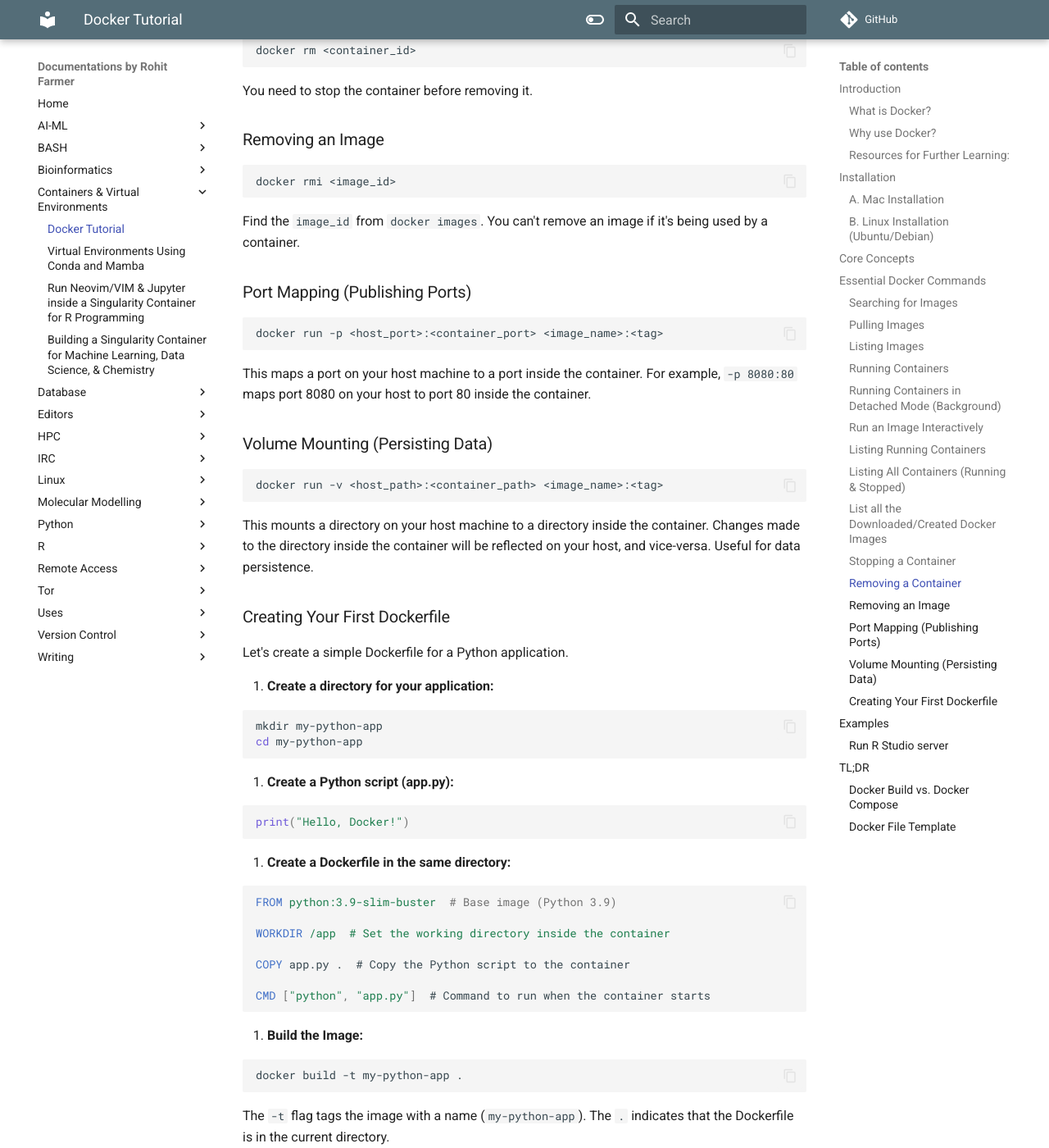
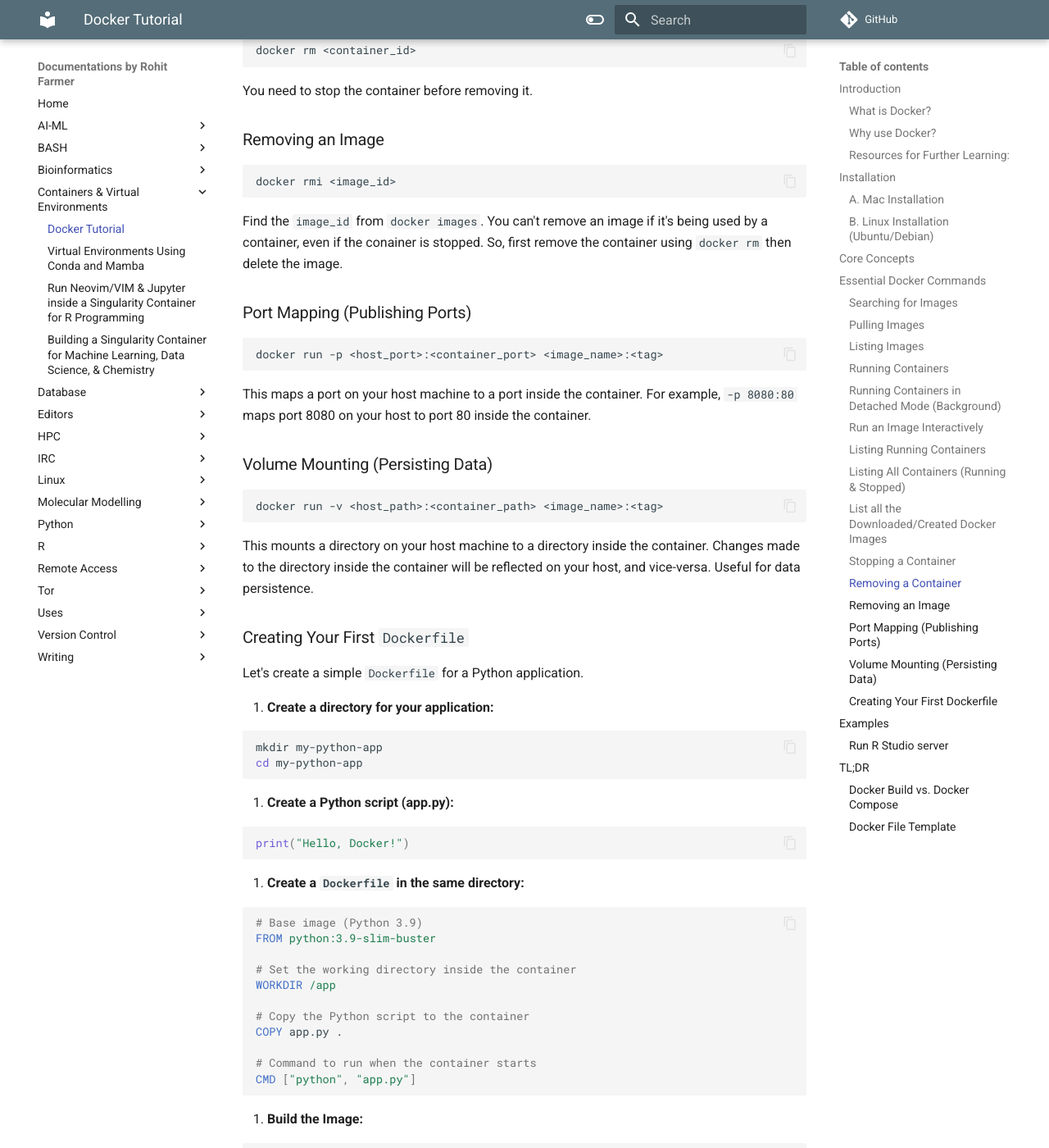
Before and after one commit to rohitfarmer/mk-docs, an MkDocs documentation site: the page built from contents/containers/docker.md, in a window 1280 px wide and 1400 px high, scrolled down 4113 px. Shown: the whole window at 82% size. Built offline with MkDocs 1.6.1 and Material for MkDocs 9.7.7, drawn with Linux system fonts in a browser that asks for light colours; comment, search, counter and statistics services are not loaded.

Commit message:
docker update

````diff
--- a/contents/containers/docker.md
+++ b/contents/containers/docker.md
@@ -40,7 +40,7 @@
 
 2. **Install Docker:**
 ```bash
-sudo apt install docker.io docker-compose
+sudo apt install docker.io docker-compose docker-buildx
 ```
 (You might need to add the Docker repository first.  See the official Docker documentation for detailed instructions specific to your distribution: [https://docs.docker.com/engine/install/ubuntu/](https://docs.docker.com/engine/install/ubuntu/))
 
@@ -151,7 +151,7 @@
 ```bash
 docker rmi <image_id>
 ```
-Find the `image_id` from `docker images`. You can't remove an image if it's being used by a container.
+Find the `image_id` from `docker images`. You can't remove an image if it's being used by a container, even if the conainer is stopped. So, first remove the container using `docker rm` then delete the image.
 
 ### Port Mapping (Publishing Ports)
 
@@ -167,9 +167,9 @@
 ```
 This mounts a directory on your host machine to a directory inside the container.  Changes made to the directory inside the container will be reflected on your host, and vice-versa. Useful for data persistence.
 
-### Creating Your First Dockerfile
+### Creating Your First `Dockerfile`
 
-Let's create a simple Dockerfile for a Python application.
+Let's create a simple `Dockerfile` for a Python application.
 
 1. **Create a directory for your application:**
 
@@ -184,16 +184,20 @@
 print("Hello, Docker!")
 ```
 
-3. **Create a Dockerfile in the same directory:**
+3. **Create a `Dockerfile` in the same directory:**
 
 ```dockerfile
-FROM python:3.9-slim-buster  # Base image (Python 3.9)
+# Base image (Python 3.9)
+FROM python:3.9-slim-buster
 
-WORKDIR /app  # Set the working directory inside the container
+# Set the working directory inside the container
+WORKDIR /app
 
-COPY app.py .  # Copy the Python script to the container
+# Copy the Python script to the container
+COPY app.py .
 
-CMD ["python", "app.py"]  # Command to run when the container starts
+# Command to run when the container starts
+CMD ["python", "app.py"]
 ```
 
 4. **Build the Image:**
````
Also changed, not shown: docs/containers/docker/index.html (+15 -11 lines), docs/search/search_index.json.
